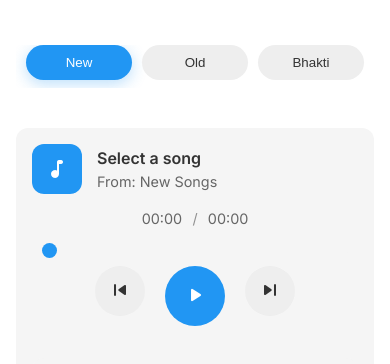
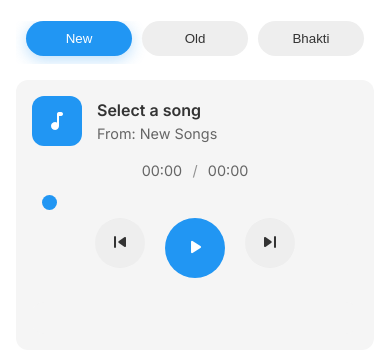
Before and after one commit to iamrks/OneMusic, a plain HTML site: page index.html in a window 390 px wide. Shown: the part 62-426 px from the top of the page. Drawn offline with Linux system fonts and the light colour scheme; no server answers.

Commit message:
small ui change

```diff
--- a/styles/style.css
+++ b/styles/style.css
@@ -137,7 +137,6 @@ body {
 .category-buttons {
   display: flex;
   gap: 10px;
-  margin: 1.5rem 0;
   padding: 0 10px;
 }
 
@@ -286,7 +285,6 @@ input[type="range"]::-webkit-slider-thumb:hover {
 }
 
 .songs-container {
-  margin-top: 2rem;
   padding: 1rem;
   border-radius: 12px;
   background: var(--secondary-bg);
@@ -363,7 +361,6 @@ input[type="range"]::-webkit-slider-thumb:hover {
   }
 
   .category-buttons {
-    margin-bottom: 1.5rem;
     overflow-x: auto;
     padding-bottom: 0.5rem;
     -webkit-overflow-scrolling: touch;
```
